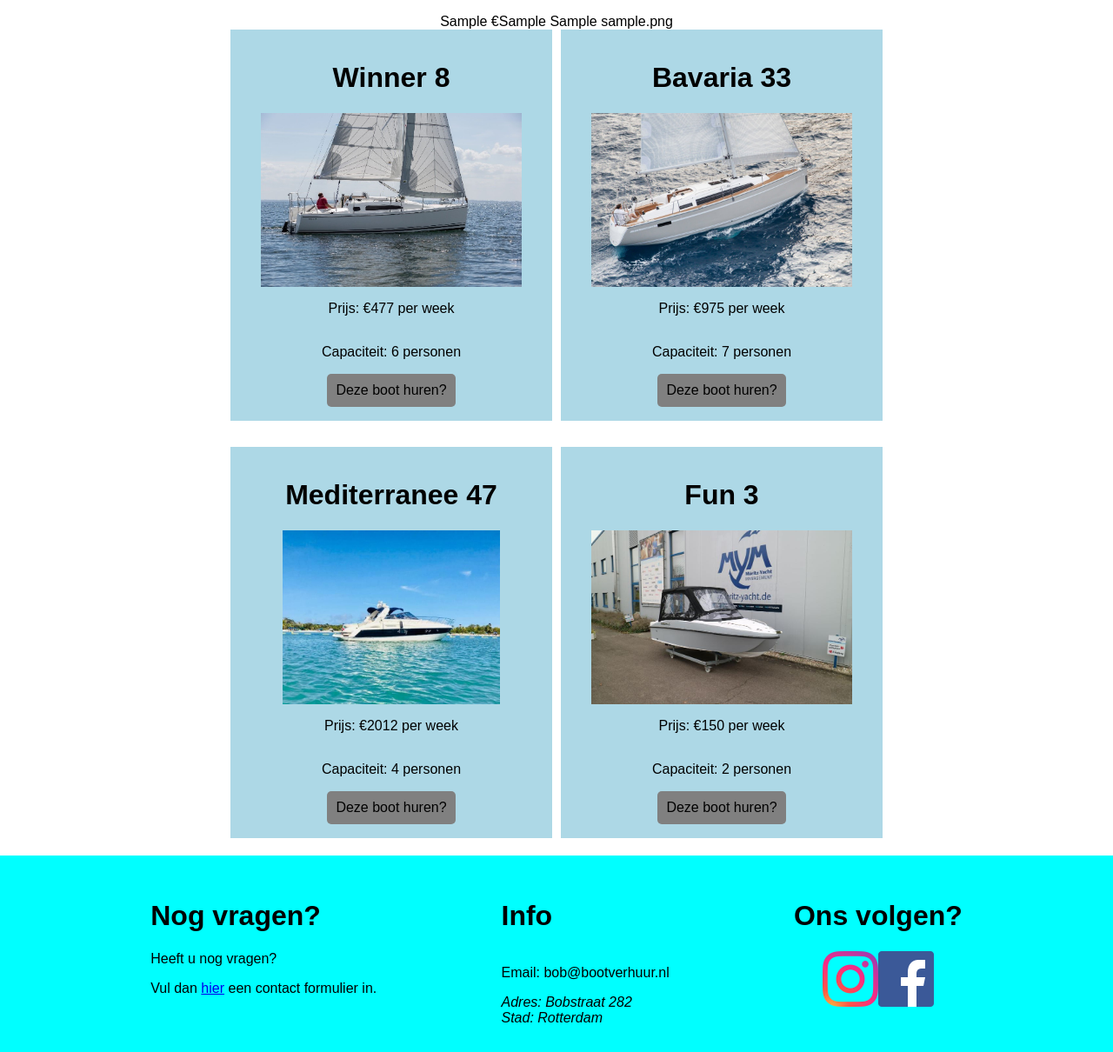
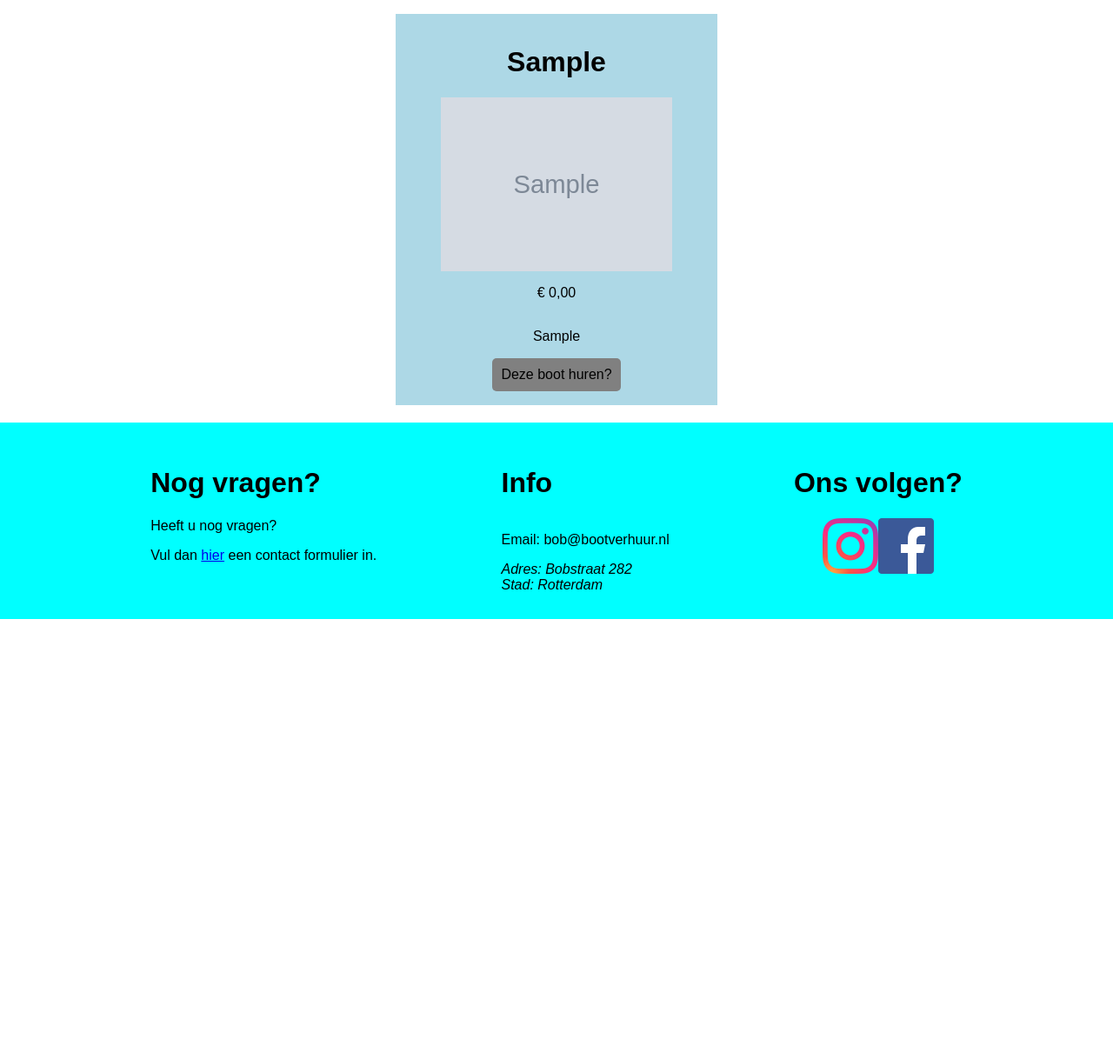
Before and after one commit to YannickWhorst/Bootverhuur-Bob, a PHP site: page /boothuren.php in a window 1280 px wide. Shown: the part 198-1408 px from the top of the page at 87% size. After the commit the page ends 910 px from the top, so only its background shows below. Run offline with PHP 8.4, Linux system fonts and the light colour scheme; tables that the repository leaves empty or names only in its code hold one stand-in row (values such as "Sample post"); grey boxes marked "Sample" are stand-in pictures.

Commit message:
boothuren af

```diff
--- a/boothuren.php
+++ b/boothuren.php
@@ -19,41 +19,21 @@
         <h1>Boten huren</h1>
         <p>Hier kunt u uw boot huren.</p>
     </header>
-
-    <?php
-        db_getData("SELECT * FROM boten");
-    ?>
-
+    <?php $boten = db_getData("SELECT * FROM boten"); ?>
     <div class="boten">
-        <div class="bootblok">
-            <h1>Winner 8</h1>
-            <img src="img/Winner-8.jpg" class="imgKleiner">
-            <p>Prijs: €477 per week</p>
-            <p>Capaciteit: 6 personen</p>
-            <a class="bootLink" href="winner8.php">Deze boot huren?</a>
-        </div>
-        <div class="bootblok">
-            <h1>Bavaria 33</h1>
-            <img src="img/Bavaria-33.jpg" class="imgKleiner">
-            <p>Prijs: €975 per week</p>
-            <p>Capaciteit: 7 personen</p>
-            <a class="bootLink" href="bavaria33.php">Deze boot huren?</a>
-        </div>
-        <div class="bootblok">
-            <h1>Mediterranee 47</h1>
-            <img src="img/mediterranee-47.jpg" class="imgKleiner">
-            <p>Prijs: €2012 per week</p>
-            <p>Capaciteit: 4 personen</p>
-            <a class="bootLink" href="mediterranee47.php">Deze boot huren?</a>
-        </div>
-        <div class="bootblok">
-            <h1>Fun 3</h1>
-            <img src="img/Fun-3.jpg" class="imgKleiner">
-            <p>Prijs: €150 per week</p>
-            <p>Capaciteit: 2 personen</p>
-            <a class="bootLink" href="fun3.php">Deze boot huren?</a>
-        </div>
+        <?php
+            while($boot = $boten->fetch(PDO::FETCH_ASSOC)){
+        ?>
+            <div class="bootblok">
+                <h1><?php echo $boot["boot_naam"]?></h1>
+                <img src="img/<?php echo $boot["boot_image"]?>" class="imgKleiner">
+                <p><?php echo "&euro; " . number_format($boot["boot_prijs"],2,",",".")?></p>
+                <p><?php echo $boot["boot_capaciteit"]?></p>
+                <a class="bootLink" href="winner8.php">Deze boot huren?</a>
+            </div>
+        <?php }?>
     </div>
+</div>
 </div>
 
 <?php require_once("footer.php"); ?>
--- a/src/database_functions.php
+++ b/src/database_functions.php
@@ -14,13 +14,8 @@ function db_getData($query) {
         $db = db_connect();
         $queryPDO = $db->prepare($query);
         $queryPDO->execute();
-        $result = $queryPDO->fetchAll(PDO::FETCH_ASSOC);
-        foreach($result as $data){
-            echo $data["boot_naam"] . " ";
-            echo "€" . $data["boot_prijs"] . " ";
-            echo $data["boot_capaciteit"] . " ";
-            echo $data["boot_image"] . "<br> ";
-        }
+        $db = null;
+        return $queryPDO;
     } catch(PDOException $e) {
         die("Error: " . $e->getMessage());
     }
```
